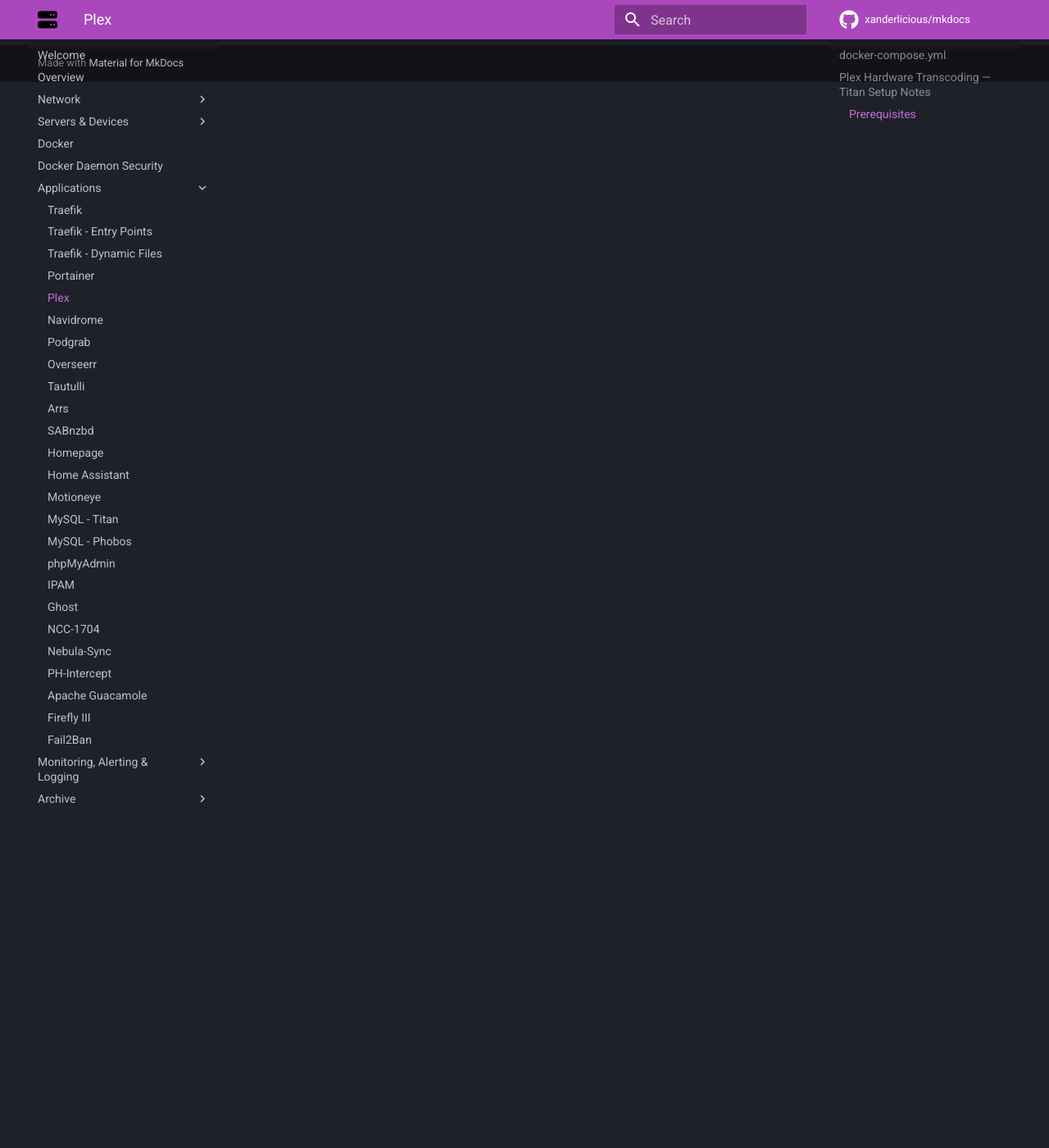
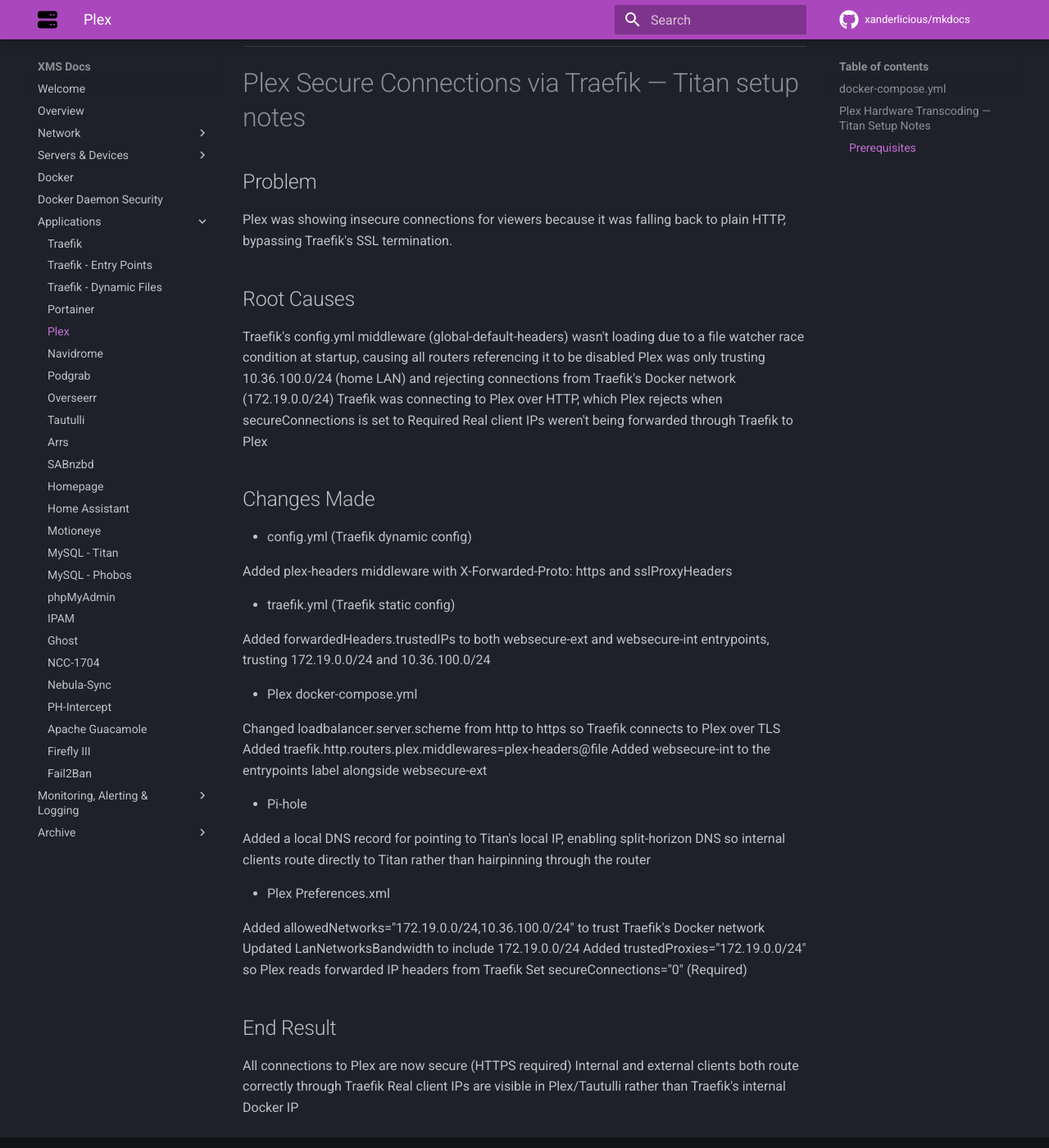
Before and after one commit to Xanderlicious/mkdocs, an MkDocs documentation site: the page built from docs/plex.md, in a window 1280 px wide and 1400 px high, scrolled down 2883 px. Shown: the whole window at 82% size. Built offline with MkDocs 1.6.1 and Material for MkDocs 9.7.7, drawn with Linux system fonts in a browser that asks for light colours; comment, search, counter and statistics services are not loaded.

Commit message:
updated plex.md to document changes made to enable and force a secure connection (both internally and externally)

```diff
--- a/docs/plex.md
+++ b/docs/plex.md
@@ -125,3 +125,51 @@
 Manual `devices:` mappings in compose are not needed — the nvidia runtime handles device passthrough automatically
 Do not mount `/usr/lib/x86_64-linux-gnu/nvidia` as a volume — this conflicts with the nvidia runtime's own injection mechanism and causes container startup failures
 The `LD_LIBRARY_PATH` environment variable persists across container recreations as it's in the compose file
+
+---
+
+# Plex Secure Connections via Traefik — Titan setup notes
+
+## Problem
+
+Plex was showing insecure connections for viewers because it was falling back to plain HTTP, bypassing Traefik's SSL termination.
+
+## Root Causes
+
+Traefik's config.yml middleware (global-default-headers) wasn't loading due to a file watcher race condition at startup, causing all routers referencing it to be disabled
+Plex was only trusting 10.36.100.0/24 (home LAN) and rejecting connections from Traefik's Docker network (172.19.0.0/24)
+Traefik was connecting to Plex over HTTP, which Plex rejects when secureConnections is set to Required
+Real client IPs weren't being forwarded through Traefik to Plex
+
+## Changes Made
+
+- config.yml (Traefik dynamic config)
+
+Added plex-headers middleware with X-Forwarded-Proto: https and sslProxyHeaders
+
+- traefik.yml (Traefik static config)
+
+Added forwardedHeaders.trustedIPs to both websecure-ext and websecure-int entrypoints, trusting 172.19.0.0/24 and 10.36.100.0/24
+
+- Plex docker-compose.yml
+
+Changed loadbalancer.server.scheme from http to https so Traefik connects to Plex over TLS
+Added traefik.http.routers.plex.middlewares=plex-headers@file
+Added websecure-int to the entrypoints label alongside websecure-ext
+
+- Pi-hole
+
+Added a local DNS record for pointing to Titan's local IP, enabling split-horizon DNS so internal clients route directly to Titan rather than hairpinning through the router
+
+- Plex Preferences.xml
+
+Added allowedNetworks="172.19.0.0/24,10.36.100.0/24" to trust Traefik's Docker network
+Updated LanNetworksBandwidth to include 172.19.0.0/24
+Added trustedProxies="172.19.0.0/24" so Plex reads forwarded IP headers from Traefik
+Set secureConnections="0" (Required)
+
+## End Result
+
+All connections to Plex are now secure (HTTPS required)
+Internal and external clients both route correctly through Traefik
+Real client IPs are visible in Plex/Tautulli rather than Traefik's internal Docker IP
```
